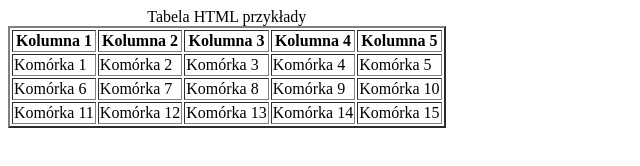
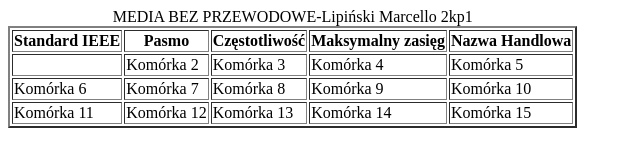
Before and after one commit to witrynyiaplikacjeML/mojastronaML, a plain HTML site: page tabela_Lipiński.html in a window 1280 px wide. Shown: the whole page, without its empty margins (0-640 px from the left). Drawn offline with Linux system fonts and the light colour scheme.

Commit message:
Modify HTML table structure and caption
Updated table caption and header structure in HTML.

```diff
--- a/tabela_Lipiński.html
+++ b/tabela_Lipiński.html
@@ -6,19 +6,19 @@
 </head>
 <body>
 <table border=2>
-<caption>Tabela HTML przykłady</caption>
+<caption>MEDIA BEZ PRZEWODOWE-Lipiński Marcello 2kp1</caption>
 <thead>
 <tr>
-<th>Kolumna 1</th>
-<th>Kolumna 2</th>
-<th>Kolumna 3</th>
-<th>Kolumna 4</th>
-<th>Kolumna 5</th>
+<th><b>Standard IEEE</b></th>
+<th><b>Pasmo</b></th>
+<th><b>Częstotliwość</b></th>
+<th><b>Maksymalny zasięg</b></th>
+<th><b>Nazwa Handlowa</b></th>
 </tr>
 </thead>
 <tbody>
 <tr>
-<td>Komórka 1</td>
+<td></td>
 <td>Komórka 2</td>
 <td>Komórka 3</td>
 <td>Komórka 4</td>
```
